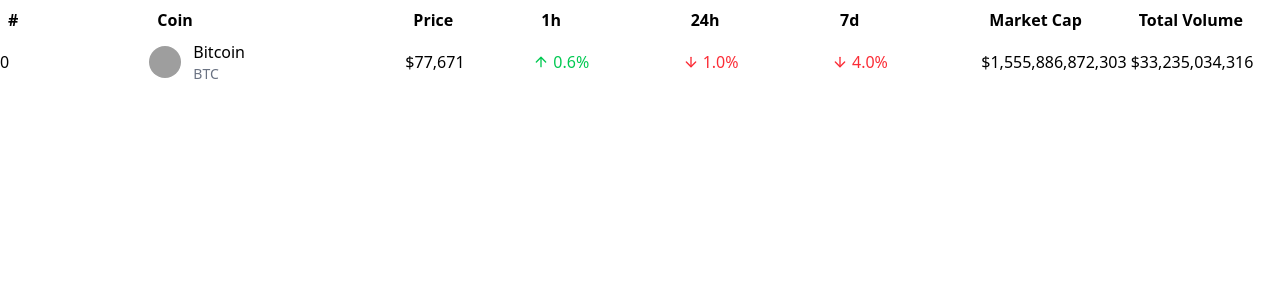
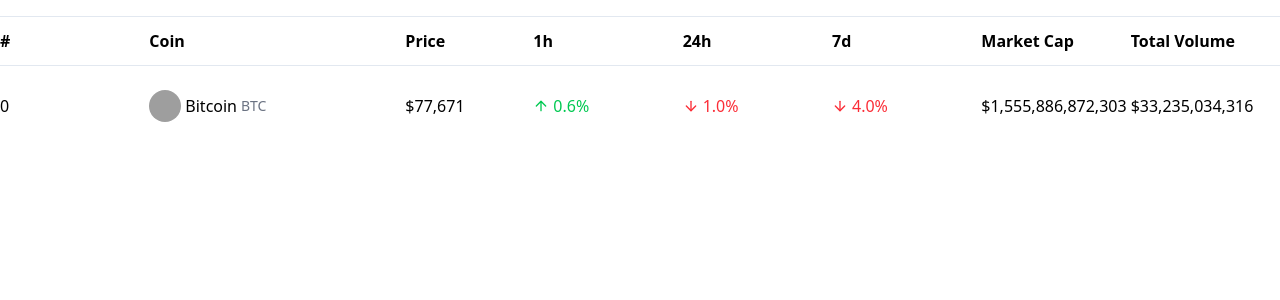
Before and after one commit to mahdii-hsh/CoinDashboard, a Next.js app: page / in a window 1280 px wide. Shown: the top 300 px of the page. Built offline with nearby package versions, Linux system fonts and the light colour scheme; grey boxes are pictures that could not be loaded.

Commit message:
style(table) : change cell styles

```diff
--- a/features/coins/getCoinList/components/CoinTable/BodyTable.tsx
+++ b/features/coins/getCoinList/components/CoinTable/BodyTable.tsx
@@ -15,7 +15,7 @@
 export default function BodyTable({ coins, header }: TProps) {
   return coins.map((item, coinIndex) => (
     <tbody>
-      <tr key={item.id}>
+      <tr key={item.id} className="hover:bg-slate-100 h-20">
         {header.map((cell) => (
           <td className="" key={cell.title}>
             {cell.title === "name" ? (
--- a/features/coins/getCoinList/components/CoinTable/Cells/CoinName.tsx
+++ b/features/coins/getCoinList/components/CoinTable/Cells/CoinName.tsx
@@ -6,13 +6,13 @@
 
 export default function CoinInfo({ image, name, symbol }: TProps) {
   return (
-    <div className="flex items-center gap-3">
+    <div className="flex items-center py-2 justify-start gap-x-1">
       <img src={image} alt={name} className="size-8 rounded-full" />
 
-      <div className="flex flex-col">
+      {/* <div className="flex"> */}
         <span className="font-medium">{name}</span>
         <span className="text-sm text-gray-500 uppercase">{symbol}</span>
-      </div>
+      {/* </div> */}
     </div>
   );
 }
--- a/features/coins/getCoinList/components/CoinTable/CoinTable.tsx
+++ b/features/coins/getCoinList/components/CoinTable/CoinTable.tsx
@@ -60,7 +60,7 @@
   }, []);
 
   return (
-    <table className="w-full table-fixed">
+    <table className="w-full table-fixed mt-4 ">
       <HeaderTable header={header} />
       <BodyTable coins={coins} header={header} />
     </table>
--- a/features/coins/getCoinList/components/CoinTable/HeaderTable.tsx
+++ b/features/coins/getCoinList/components/CoinTable/HeaderTable.tsx
@@ -18,13 +18,13 @@
         )}
       </colgroup>
       <thead>
-        <tr>
+        <tr className="border-y border-slate-200 ">
           {header?.length !== 0 &&
             header?.map(
               (item) =>
                 item.view && (
                   <th key={item.title}>
-                    <div className="w-full flex justify-start items-center p-2">
+                    <div className="w-full flex justify-start items-center h-12">
                       {item.symbol}
                     </div>
                   </th>
```
